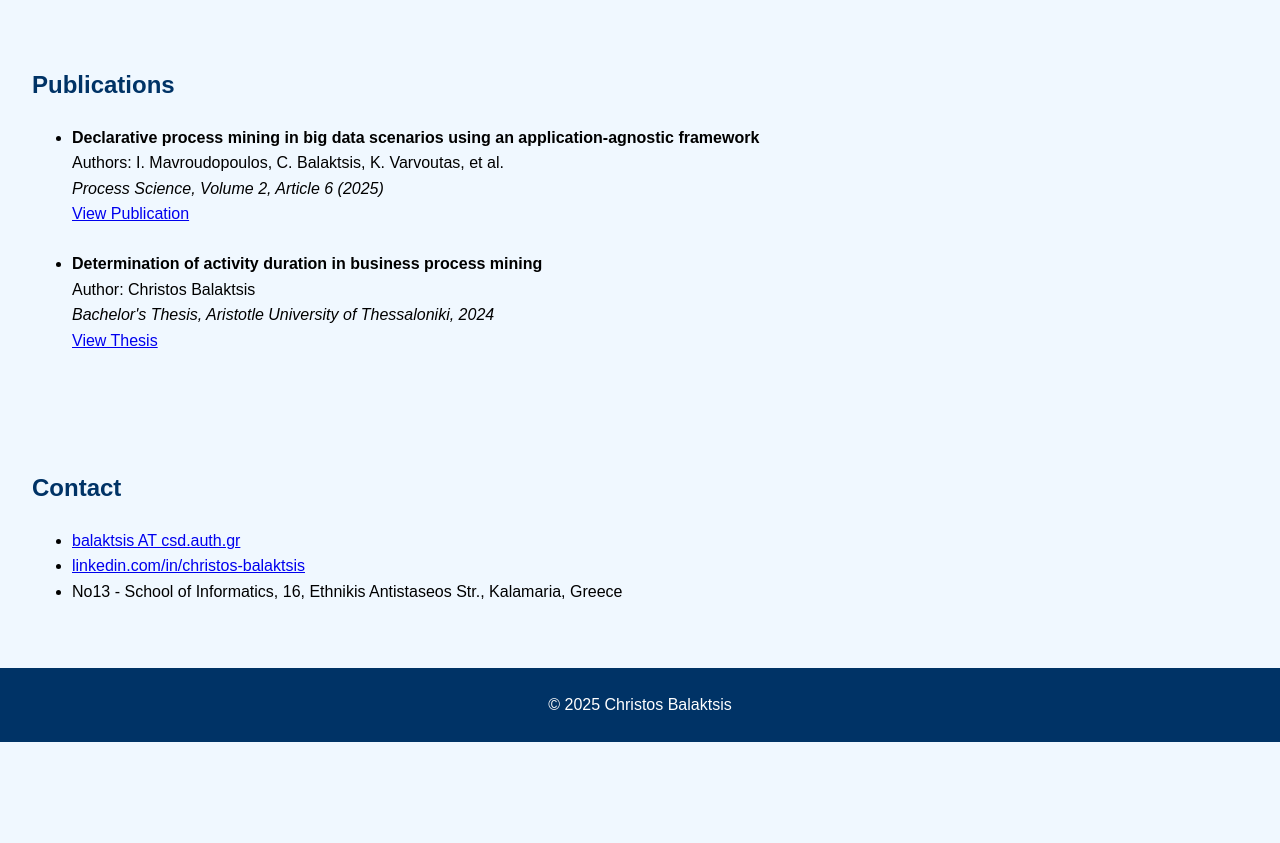
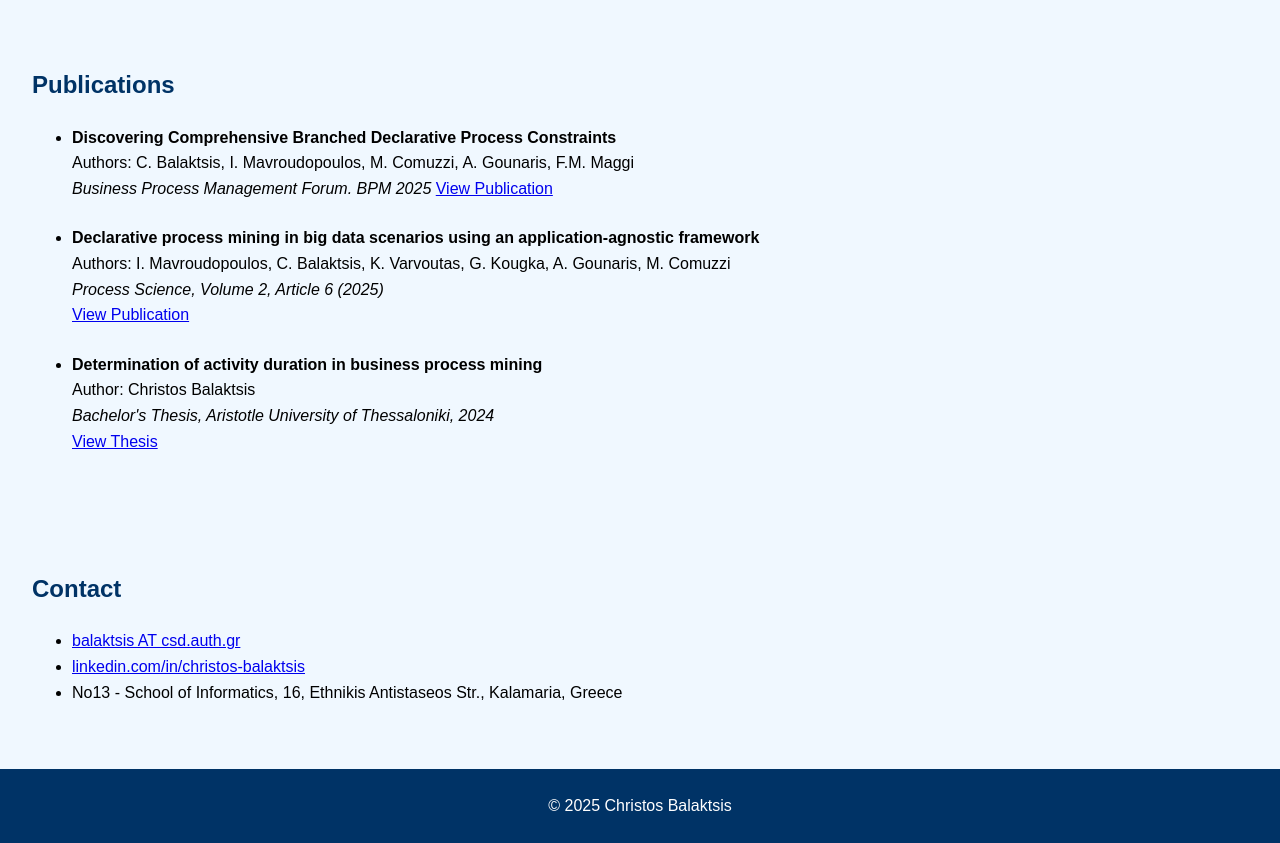
Before and after one commit to balaktsis/balaktsis.github.io, a plain HTML site: page index.html in a window 1280 px wide. Shown: the part 1100-1943 px from the top of the page. Before the commit the page ends 1842 px from the top, so only its background shows below. Drawn offline with Linux system fonts and the light colour scheme.

Commit message:
Modify authors in publication list

```diff
--- a/index.html
+++ b/index.html
@@ -87,8 +87,14 @@
         <h2>Publications</h2>
         <ul class="publications-list">
             <li>
+                <strong>Discovering Comprehensive Branched Declarative Process Constraints</strong><br>
+                Authors: C. Balaktsis, I. Mavroudopoulos, M. Comuzzi, A. Gounaris, F.M. Maggi<br>
+                <em>Business Process Management Forum. BPM 2025</em>
+                <a href="https://doi.org/10.1007/978-3-032-02929-4_9" target="_blank">View Publication</a>
+            </li>
+            <li>
                 <strong>Declarative process mining in big data scenarios using an application-agnostic framework</strong><br>
-                Authors: I. Mavroudopoulos, C. Balaktsis, K. Varvoutas, et al.<br>
+                Authors: I. Mavroudopoulos, C. Balaktsis, K. Varvoutas, G. Kougka, A. Gounaris, M. Comuzzi<br>
                 <em>Process Science, Volume 2, Article 6 (2025)</em><br>
                 <a href="https://doi.org/10.1007/s44311-025-00013-9" target="_blank">View Publication</a>
             </li>
```
